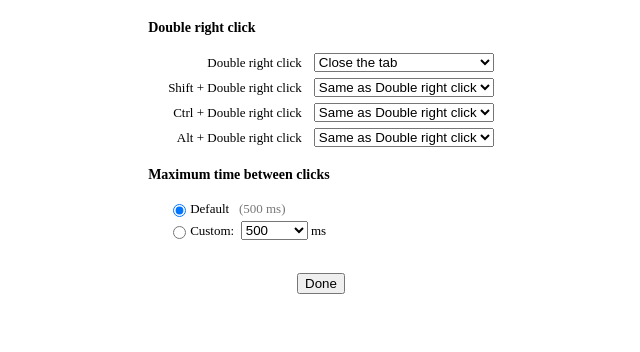
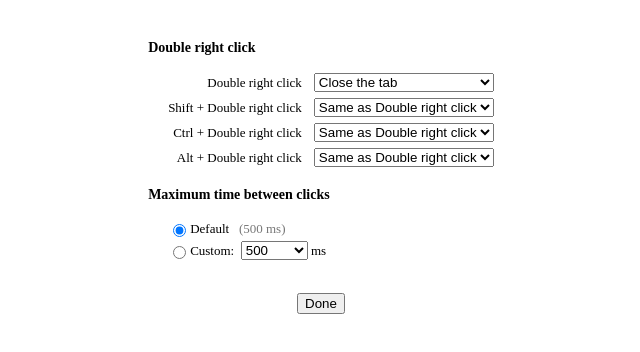
Before and after one commit to webextensions/close-tab-by-double-right-click, a browser extension: page extension/options.html in a window 1280 px wide. Both pictures are taken after a click on the button "Done". Shown: the whole page, without its empty margins (319-959 px from the left). Drawn offline with Linux system fonts and the light colour scheme.

Commit message:
Pin the note which confirms a change a little below the top of the options page, and leave room for it above the first heading

```diff
--- a/extension/options.html
+++ b/extension/options.html
@@ -17,8 +17,9 @@
         }
         body {
             margin: 0;
-            /* The same inset as the icon in the title of Chrome's options dialog */
-            padding: 20px;
+            /* At the sides and the bottom, the same inset as the icon in the title of Chrome's options dialog. At the
+               top, room for the note which confirms a change (see notifyUser in options.js) */
+            padding: 40px 20px 20px;
             font-size: 1.3rem;
         }
         button {
--- a/extension/options.js
+++ b/extension/options.js
@@ -18,7 +18,8 @@ const RadioButtonSelectedValueSet = function (name, SelectedValue) {
 };
 
 const notifyUser = function (message = 'Your change would apply next time onwards') {
-    utils.alertNote(`✓ ${message}`, 2500);
+    // Pinned a little below the top of the page, which leaves room for it above the first heading
+    utils.alertNote(`✓ ${message}`, 2500, { paddingTop: '8px' });
 };
 
 const main = function () {
```
Also changed, not shown: tests/e2e/options.spec.js (+14 -0 lines).
